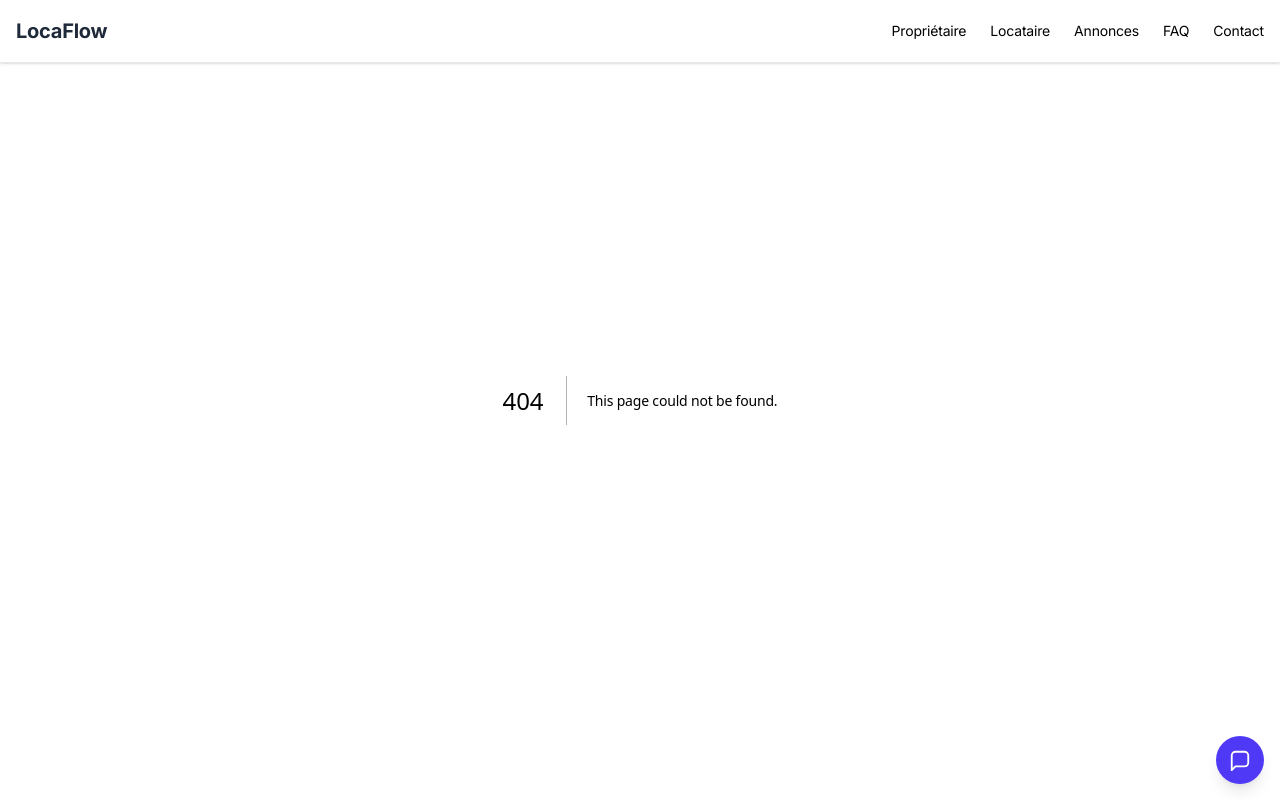
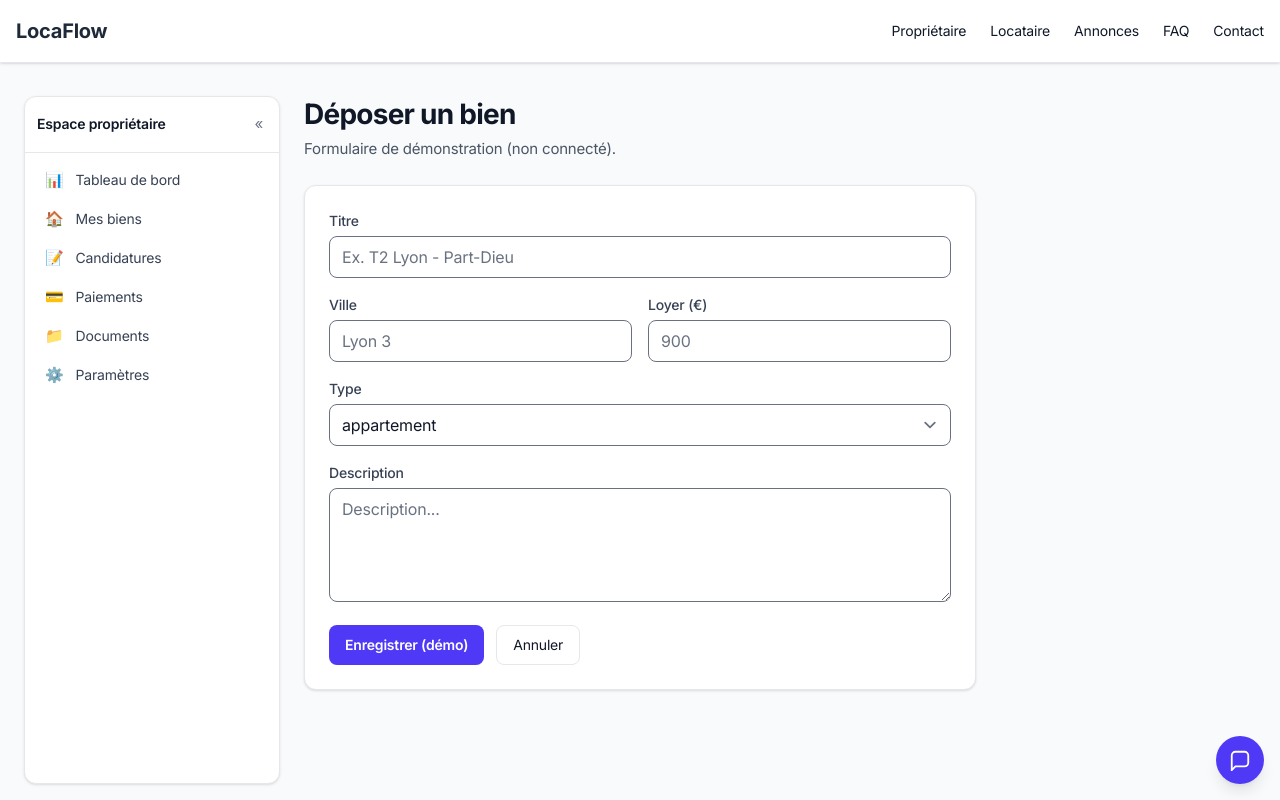
Before and after one commit to mikaelpackowski/LocaFlow-01, a Next.js app: page /proprietaire/biens/nouveau in a window 1280 px wide. Before the commit this address had no page. Shown: the top 800 px of the page. Built offline with nearby package versions, Linux system fonts and the light colour scheme.

Commit message:
Create page.tsx

```diff
--- /dev/null
+++ b/app/(default)/proprietaire/biens/nouveau/page.tsx
@@ -0,0 +1,47 @@
+export const metadata = { title: "Nouveau bien | LocaFlow" };
+
+export default function NouveauBienPage() {
+  return (
+    <main className="max-w-2xl">
+      <h1 className="text-2xl md:text-3xl font-bold text-gray-900">Déposer un bien</h1>
+      <p className="mt-1 text-gray-600">Formulaire de démonstration (non connecté).</p>
+
+      <form className="mt-6 space-y-4 rounded-xl border bg-white p-6 shadow-sm">
+        <div>
+          <label className="block text-sm font-medium text-gray-700">Titre</label>
+          <input className="mt-1 w-full rounded-lg border px-3 py-2" placeholder="Ex. T2 Lyon - Part-Dieu" />
+        </div>
+        <div className="grid gap-4 sm:grid-cols-2">
+          <div>
+            <label className="block text-sm font-medium text-gray-700">Ville</label>
+            <input className="mt-1 w-full rounded-lg border px-3 py-2" placeholder="Lyon 3" />
+          </div>
+          <div>
+            <label className="block text-sm font-medium text-gray-700">Loyer (€)</label>
+            <input type="number" className="mt-1 w-full rounded-lg border px-3 py-2" placeholder="900" />
+          </div>
+        </div>
+        <div>
+          <label className="block text-sm font-medium text-gray-700">Type</label>
+          <select className="mt-1 w-full rounded-lg border px-3 py-2">
+            <option>appartement</option>
+            <option>studio</option>
+            <option>maison</option>
+          </select>
+        </div>
+        <div>
+          <label className="block text-sm font-medium text-gray-700">Description</label>
+          <textarea className="mt-1 w-full rounded-lg border px-3 py-2" rows={4} placeholder="Description..."></textarea>
+        </div>
+        <div className="flex gap-3">
+          <button type="button" className="rounded-lg bg-indigo-600 px-4 py-2 text-sm font-semibold text-white hover:bg-indigo-500" disabled>
+            Enregistrer (démo)
+          </button>
+          <a href="/proprietaire/biens" className="rounded-lg border px-4 py-2 text-sm hover:bg-gray-50">
+            Annuler
+          </a>
+        </div>
+      </form>
+    </main>
+  );
+}
```
